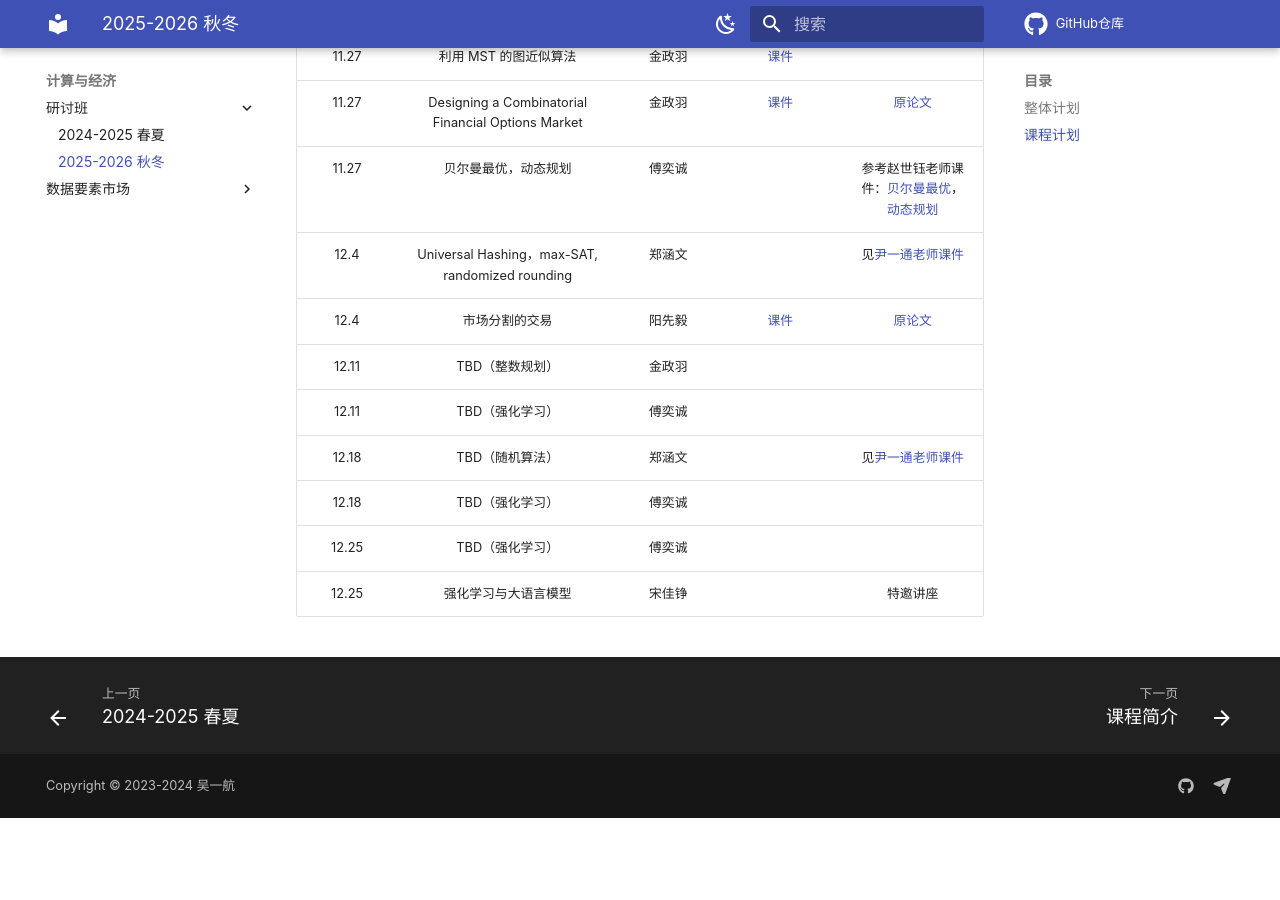
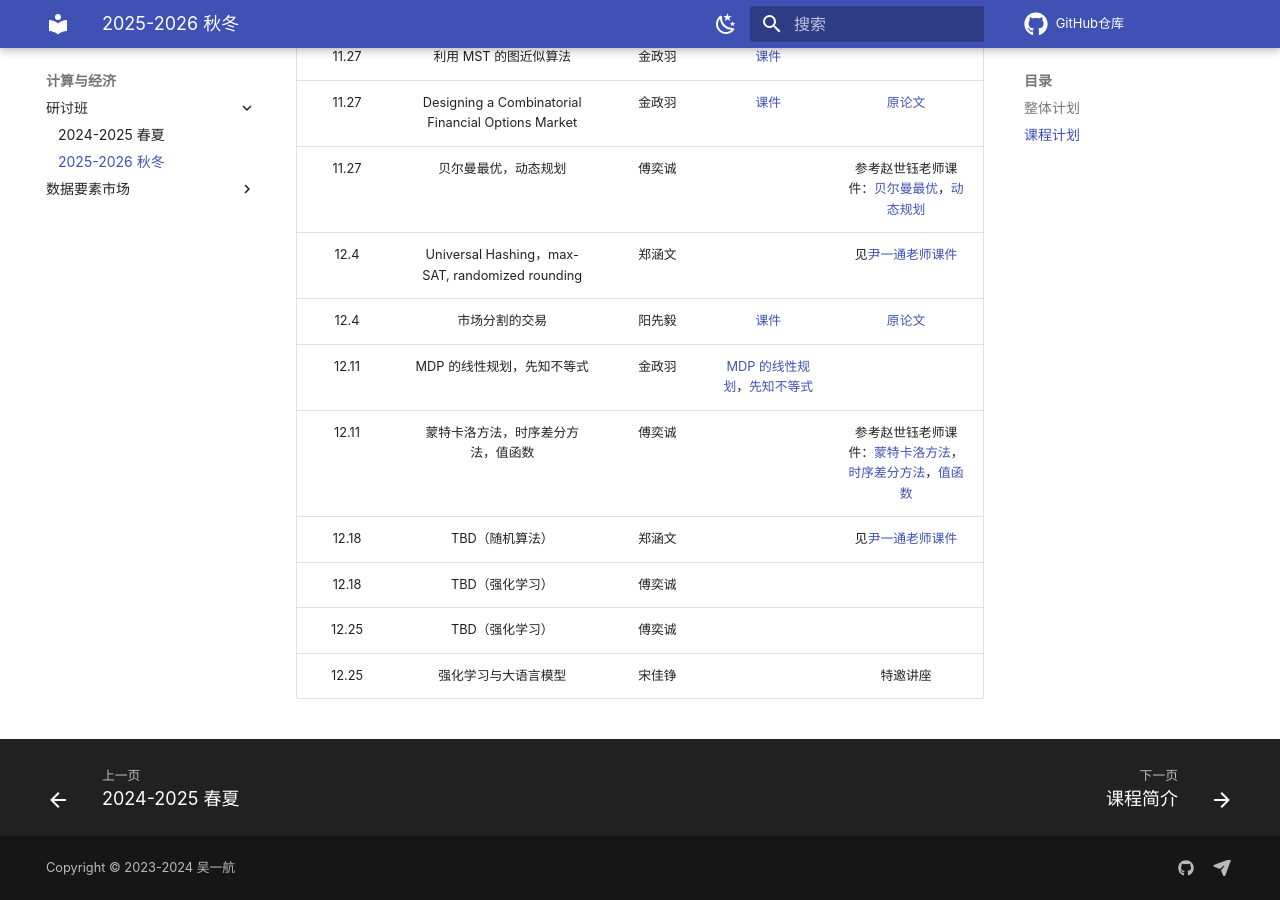
Before and after one commit to yhwu-is/Teach, an MkDocs documentation site: the page built from docs/ec/seminar/25fa.md, in a window 1280 px wide and 900 px high, scrolled down 2363 px. Built offline with MkDocs 1.6.1 and Material for MkDocs 9.7.7, drawn with Linux system fonts in a browser that asks for light colours; comment, search, counter and statistics services are not loaded; before the commit the page ends 3181 px from its top, so only the background shows below that.

Commit message:
docs: 更新EC讨论班

```diff
--- a/docs/ec/seminar/25fa.md
+++ b/docs/ec/seminar/25fa.md
@@ -59,8 +59,8 @@
 | 11.27 | 贝尔曼最优，动态规划 | 傅奕诚 |  | 参考赵世钰老师课件：[贝尔曼最优](25fa/L3-Bellman%20optimality%20equation.pdf)，[动态规划](25fa/L4-Value%20iteration%20and%20policy%20iteration.pdf) |
 | 12.4 | Universal Hashing，max-SAT, randomized rounding | 郑涵文 |  | 见[尹一通老师课件](https://tcs.nju.edu.cn/wiki/index.php/%E9%9A%8F%E6%9C%BA%E7%AE%97%E6%B3%95_(Fall_2015)) |
 | 12.4 | 市场分割的交易 | 阳先毅 | [课件](25fa/市场分割的交易.pdf) | [原论文](25fa/Selling%20Consumer%20Data%20for%20Profit%20Optimal%20Market-Segmentation%20Design%20and%20its%20Consequences.pdf) |
-| 12.11 | TBD（整数规划） | 金政羽 |  |  |
-| 12.11 | TBD（强化学习） | 傅奕诚 |  |  |
+| 12.11 | MDP 的线性规划，先知不等式 | 金政羽 | [MDP 的线性规划](25fa/LP%20for%20MDP.pdf)，[先知不等式](25fa/prophet.pdf) |  |
+| 12.11 | 蒙特卡洛方法，时序差分方法，值函数 | 傅奕诚 |  | 参考赵世钰老师课件：[蒙特卡洛方法](25fa/L5-Monte%20Carlo%20methods.pdf)，[时序差分方法](25fa/L7-Temporal-Difference%20Learning.pdf)，[值函数](25fa/L8-Value%20function%20methods.pdf) |
 | 12.18 | TBD（随机算法） | 郑涵文 |  | 见[尹一通老师课件](https://tcs.nju.edu.cn/wiki/index.php/%E9%9A%8F%E6%9C%BA%E7%AE%97%E6%B3%95_(Fall_2015)) |
 | 12.18 | TBD（强化学习） | 傅奕诚 |  |  |
 | 12.25 | TBD（强化学习） | 傅奕诚 |  |  |
```
Also changed, not shown: 2 other files.
